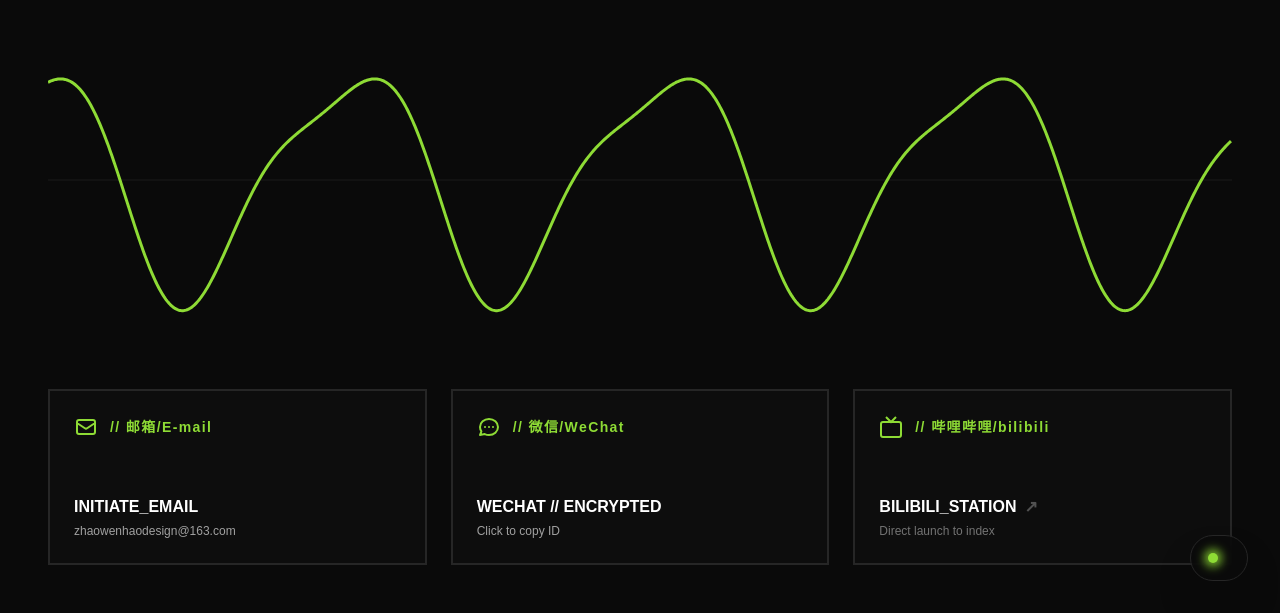
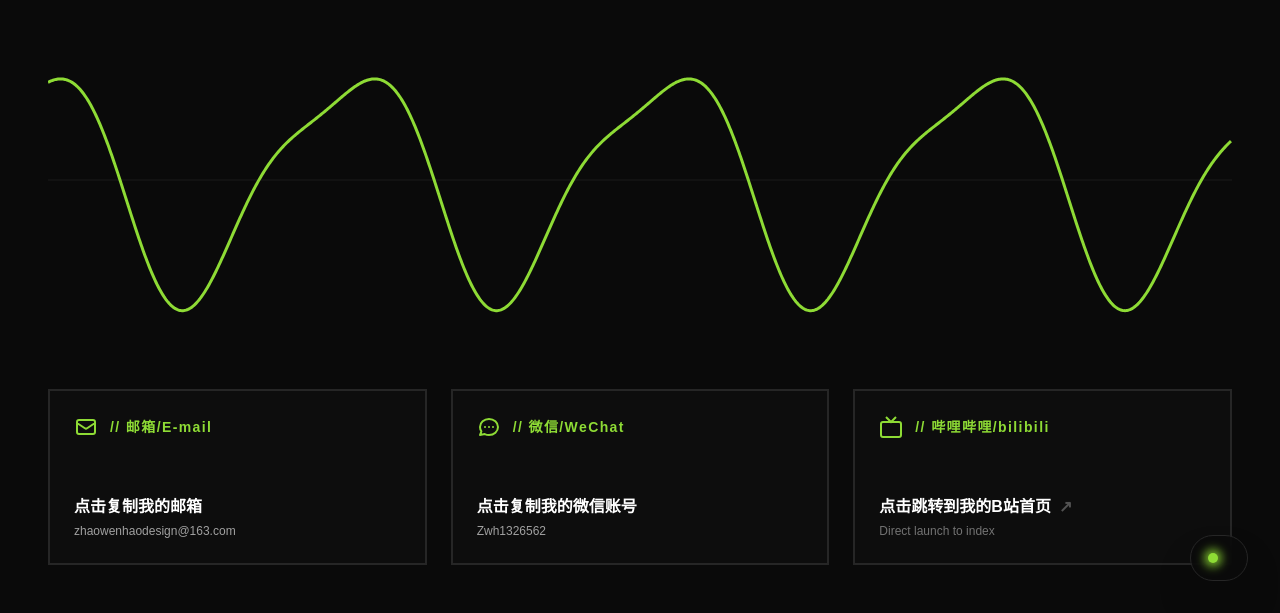
Before and after one commit to hg13128816002-art/ZhaoWH-00.github.io, an Astro site: page /contact in a window 1280 px wide. Shown: the part 187-800 px from the top of the page. Built offline with nearby package versions, Linux system fonts and the light colour scheme; Astro itself is replaced by a stand-in of ours.

Commit message:
修改了联系我页面的信息

```diff
--- a/src/pages/contact.astro
+++ b/src/pages/contact.astro
@@ -63,7 +63,7 @@ const headerText = '嗨！很高兴你能看到这里，如果你对我的作品
       </div>
 
       <div>
-        <div class="text-white text-sm md:text-base font-black truncate">INITIATE_EMAIL</div>
+        <div class="text-white text-sm md:text-base font-black truncate">点击复制我的邮箱</div>
         <div class="text-neutral-400 text-[11px] md:text-xs mt-1 truncate copy-target">zhaowenhaodesign@163.com</div>
       </div>
     </button>
@@ -80,8 +80,8 @@ const headerText = '嗨！很高兴你能看到这里，如果你对我的作品
       </div>
 
       <div>
-        <div class="text-white text-sm md:text-base font-black">WECHAT // ENCRYPTED</div>
-        <div class="text-neutral-400 text-[11px] md:text-xs mt-1 copy-target">Click to copy ID</div>
+        <div class="text-white text-sm md:text-base font-black">点击复制我的微信账号</div>
+        <div class="text-neutral-400 text-[11px] md:text-xs mt-1 copy-target">Zwh1326562</div>
       </div>
     </button>
 
@@ -101,7 +101,7 @@ const headerText = '嗨！很高兴你能看到这里，如果你对我的作品
 
       <div>
         <div class="text-white text-sm md:text-base font-black flex items-center gap-2">
-          <span>BILIBILI_STATION</span>
+          <span>点击跳转到我的B站首页</span>
           <span style="color: #525252;">↗</span>
         </div>
         <div class="text-neutral-500 text-[11px] md:text-xs mt-1">Direct launch to index</div>
```
